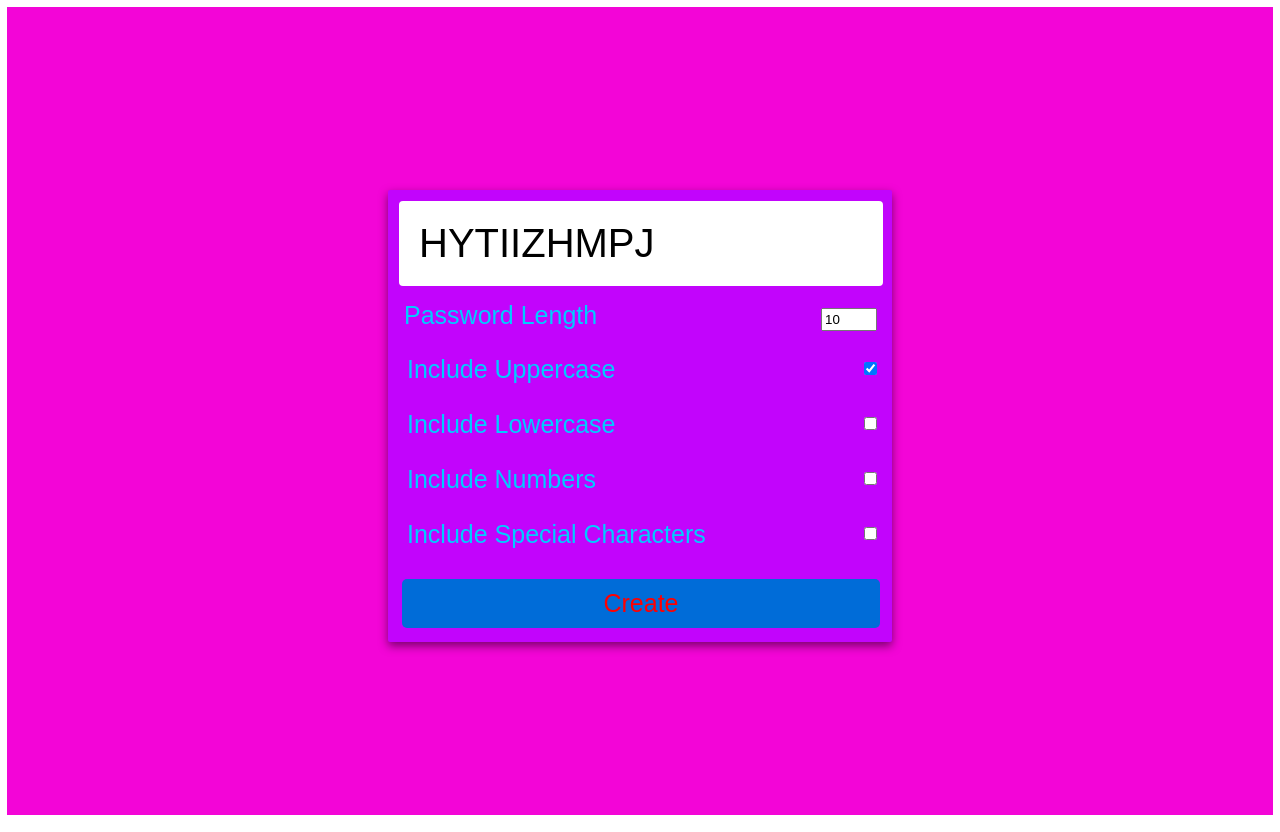
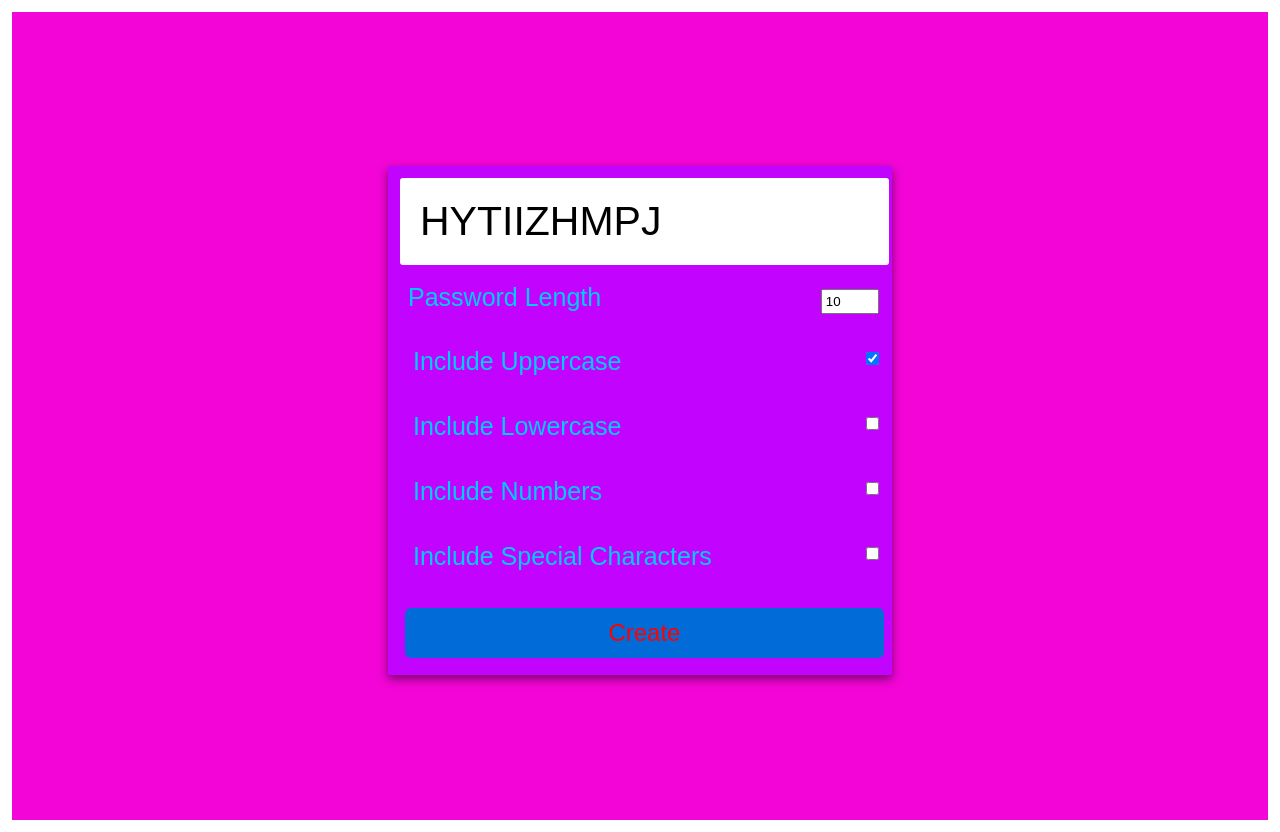
Before and after one commit to Kallangouda/Random-password, a plain HTML site: page index.html in a window 1280 px wide. Drawn offline with Linux system fonts and the light colour scheme.

Commit message:
Update custom.css

```diff
--- a/css/custom.css
+++ b/css/custom.css
@@ -1,7 +1,7 @@
 @import url('https://fonts.googleapis.com/css2?family=Roboto:wght@300&display=swap');
 * {
-    padding: 2px;
-    margin: 1px;
+    padding: 3px;
+    margin: 2px;
     box-sizing: border-box;
     font-family: "Gill Sans Extrabold", sans-serif;
 }
@@ -22,22 +22,22 @@ input:focus-visible {
     min-width: 504px;
     padding: 10px;
     box-shadow: 0 4px 10px rgb(0 0 0 / 50%);
-    background: #c204fc;
+    background: #c204fe;
     border-radius: 2px;
-    margin-top: 10px;
+    margin-top: 11px;
 }
 
 #pass-box {
-    width: 100%;
+    width: 101%;
     display: block;
     background-color: rgb(255, 255, 255);
-    font-size: 40px;
+    font-size: 41px;
     padding: 20px;
-    border-radius: 4px;
+    border-radius: 3px;
 }
 
 .row {
-    width: 100%;
+    width: 101%;
     display: flex;
     margin-top: 10px;
     justify-content: space-between;
@@ -51,12 +51,12 @@ label {
 
 #btn {
     width: 101%;
-    font-size: 25px;
+    font-size: 24px;
     outline: 0;
     border: 0;
-    padding: 10px;
-    background-color: rgb(0, 108, 216);
+    padding: 11px;
+    background-color: rgb(1, 108, 216);
     color: rgb(255, 0, 0);
-    margin-top: 10px;
-    border-radius: 5px;
+    margin-top: 11px;
+    border-radius: 6px;
 }
```
